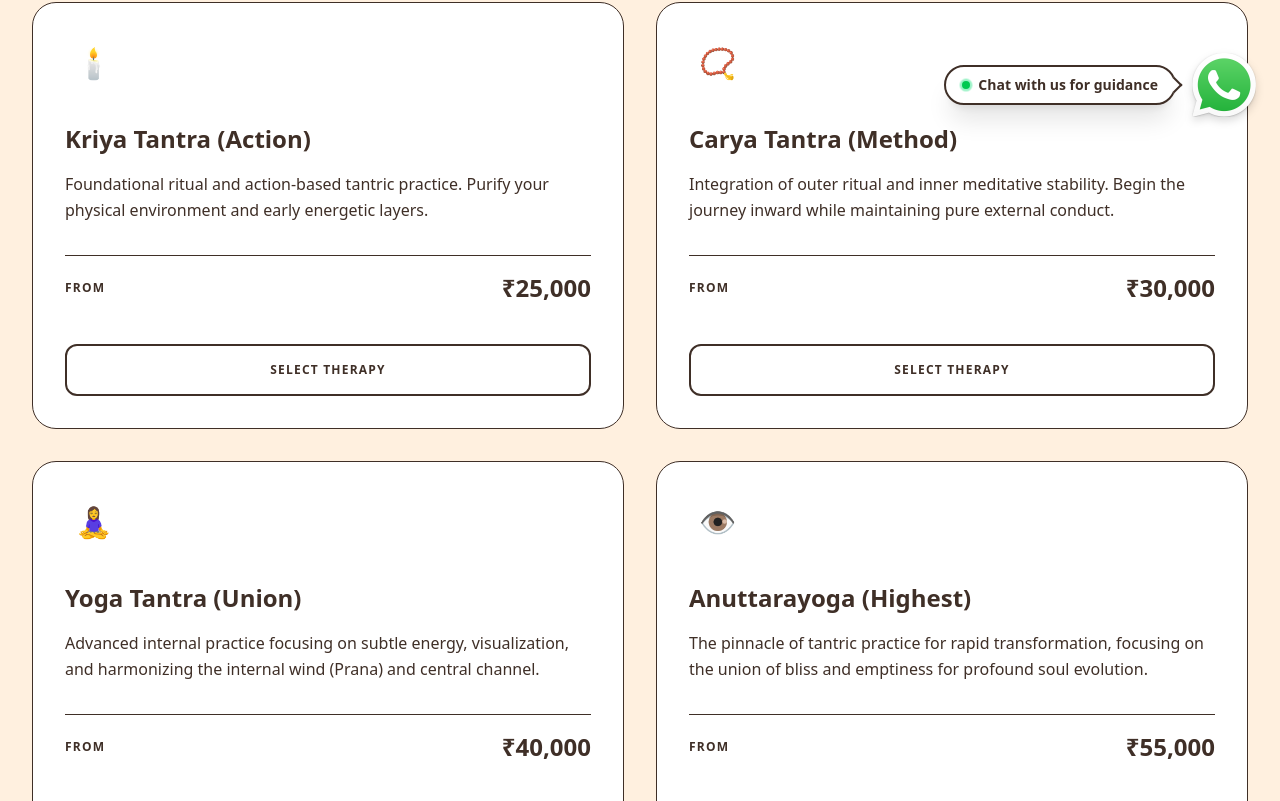
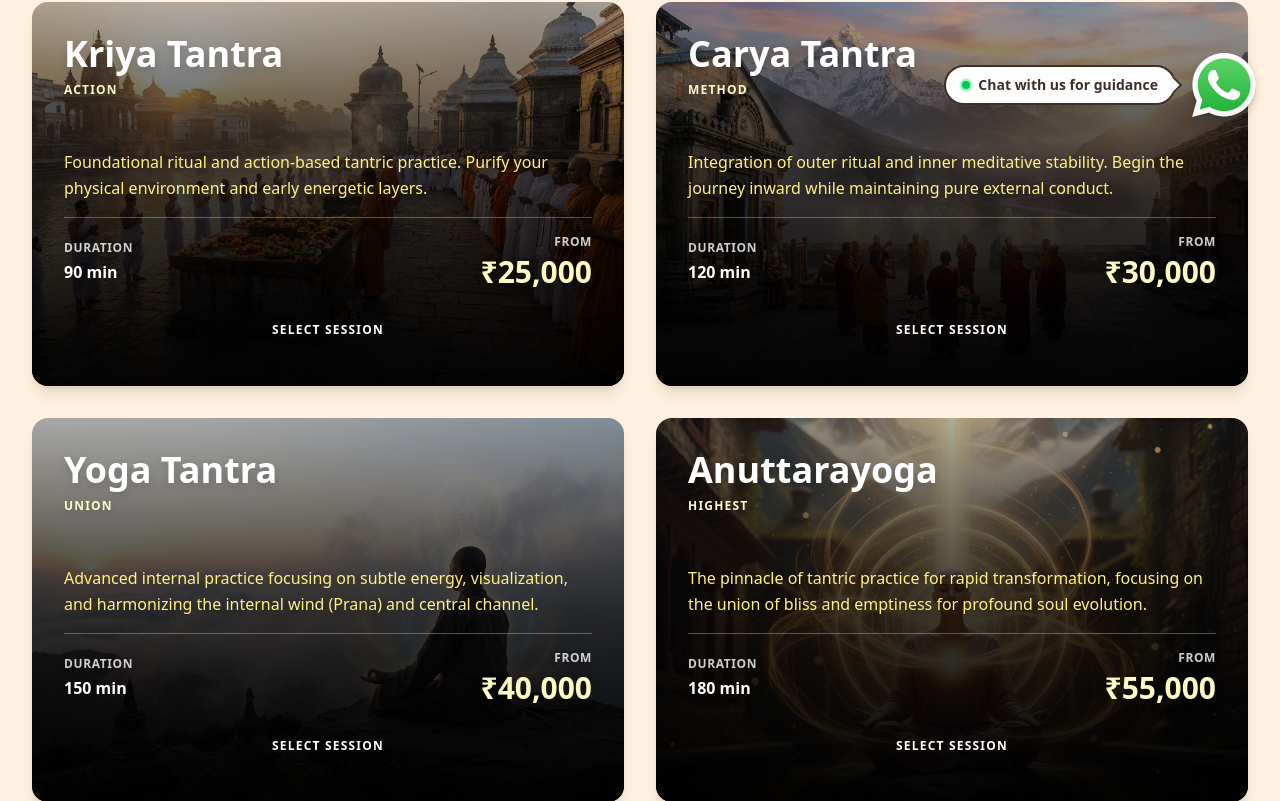
Before and after one commit to HarshalPatel1972/a1-tantra, a Next.js app: page /therapies in a window 1280 px wide. Shown: the part 659-1460 px from the top of the page. Built offline with nearby package versions, Linux system fonts and the light colour scheme; no server answers.

Commit message:
Update Therapies page to use Homepage's image cards, reset Sacred Journey layout, add avatar to CTA

```diff
--- a/app/therapies/page.tsx
+++ b/app/therapies/page.tsx
@@ -1,38 +1,47 @@
 "use client";
 
 import Link from "next/link";
+import Image from "next/image";
 import Footer from "@/components/Footer";
 import JsonLd from "@/components/JsonLd";
 
 export default function TherapiesPage() {
   const therapies = [
     {
-      title: "Kriya Tantra (Action)",
+      title: "Kriya Tantra",
+      subtitle: "Action",
       description: "Foundational ritual and action-based tantric practice. Purify your physical environment and early energetic layers.",
-      icon: "🕯️",
+      image: "/images/Kriya-Tantra.jpg",
       price: "₹25,000",
-      slug: "kriya-tantra"
+      slug: "kriya-tantra",
+      duration: "90 min"
     },
     {
-      title: "Carya Tantra (Method)",
+      title: "Carya Tantra",
+      subtitle: "Method",
       description: "Integration of outer ritual and inner meditative stability. Begin the journey inward while maintaining pure external conduct.",
-      icon: "📿",
+      image: "/images/Carya-Tantra.jpg",
       price: "₹30,000",
-      slug: "carya-tantra"
+      slug: "carya-tantra",
+      duration: "120 min"
     },
     {
-      title: "Yoga Tantra (Union)",
+      title: "Yoga Tantra",
+      subtitle: "Union",
       description: "Advanced internal practice focusing on subtle energy, visualization, and harmonizing the internal wind (Prana) and central channel.",
-      icon: "🧘‍♀️",
+      image: "/images/Yoga-Tantra.jpg",
       price: "₹40,000",
-      slug: "yoga-tantra"
+      slug: "yoga-tantra",
+      duration: "150 min"
     },
     {
-      title: "Anuttarayoga (Highest)",
+      title: "Anuttarayoga",
+      subtitle: "Highest",
       description: "The pinnacle of tantric practice for rapid transformation, focusing on the union of bliss and emptiness for profound soul evolution.",
-      icon: "👁️",
+      image: "/images/Anuttarayoga-Tantra.jpg",
       price: "₹55,000",
-      slug: "anuttarayoga-tantra"
+      slug: "anuttarayoga-tantra",
+      duration: "180 min"
     },
   ];
 
@@ -124,30 +133,75 @@ export default function TherapiesPage() {
             {therapies.map((therapy, idx) => (
               <div
                 key={idx}
-                className="group p-8 bg-white border border-deep-brown/10 hover:border-accent-red rounded-3xl transition-all duration-500 hover:shadow-[0_20px_50px_rgba(0,0,0,0.05)] flex flex-col justify-between"
+                className="group relative h-96 rounded-2xl overflow-hidden shadow-lg hover:shadow-2xl transition-all duration-300 flex flex-col justify-end"
               >
+                {/* Background Image */}
+                <Image
+                  src={therapy.image}
+                  alt={therapy.title}
+                  fill
+                  className="object-cover object-center group-hover:scale-110 transition-transform duration-500"
+                  quality={90}
+                />
+
+                {/* Dark Overlay */}
+                <div className="absolute inset-0 bg-linear-to-t from-black/95 via-black/70 to-black/30"></div>
+                <div className="absolute inset-0 bg-linear-to-b from-transparent to-black/40"></div>
+
+                {/* Content */}
+                <div className="relative z-10 p-8 flex flex-col h-full justify-between">
                   <div>
-                  <div className="w-14 h-14 bg-cream rounded-2xl flex items-center justify-center text-3xl mb-8 transition-transform duration-500 group-hover:scale-110">
-                    {therapy.icon}
-                  </div>
-                  <h3 className="font-title text-2xl font-bold text-deep-brown mb-4">
+                    <h3
+                      style={{ mixBlendMode: "lighten" }}
+                      className="font-title text-3xl md:text-4xl font-bold text-white mb-2 drop-shadow-lg"
+                    >
                       {therapy.title}
                     </h3>
-                  <p className="text-deep-brown/60 leading-relaxed mb-8 font-body">
+                    <p
+                      style={{ mixBlendMode: "lighten" }}
+                      className="font-nav text-xs font-bold uppercase tracking-widest text-yellow-100 drop-shadow-lg"
+                    >
+                      {therapy.subtitle}
+                    </p>
+                  </div>
+
+                  <div className="space-y-4">
+                    <p
+                      style={{ mixBlendMode: "lighten" }}
+                      className="font-body text-sm md:text-base text-yellow-200 leading-relaxed drop-shadow-md"
+                    >
                       {therapy.description}
                     </p>
+
+                    <div className="flex items-center justify-between pt-4 border-t border-white/30">
+                      <div className="flex flex-col gap-1">
+                        <span className="text-xs uppercase tracking-wider text-white/80 font-semibold drop-shadow-md">
+                          Duration
+                        </span>
+                        <span className="font-nav text-base font-bold text-white drop-shadow-lg">
+                          {therapy.duration}
+                        </span>
                       </div>
-                <div>
-                  <div className="flex items-center justify-between py-4 border-t border-deep-brown/5 mb-6">
-                    <span className="text-xs font-nav font-bold uppercase tracking-widest text-deep-brown/40">From</span>
-                    <span className="text-2xl font-title font-bold text-accent-red">{therapy.price}</span>
+                      <div className="flex flex-col gap-1 items-end">
+                        <span className="text-xs uppercase tracking-wider text-white/80 font-semibold drop-shadow-md">
+                          From
+                        </span>
+                        <span
+                          style={{ mixBlendMode: "screen" }}
+                          className="font-title text-2xl md:text-3xl font-bold text-yellow-100 drop-shadow-lg"
+                        >
+                          {therapy.price}
+                        </span>
                       </div>
+                    </div>
+
                     <Link
                       href={`/book-session?service=${therapy.slug}`}
-                    className="flex items-center justify-center w-full py-4 border-2 border-deep-brown text-deep-brown font-nav font-bold uppercase tracking-widest text-xs rounded-xl hover:bg-deep-brown hover:text-cream transition-all duration-300"
+                      className="block text-center mt-4 w-full py-4 bg-accent-red text-white font-nav font-bold uppercase tracking-widest text-xs rounded-xl hover:bg-white hover:text-accent-red transition-all duration-300"
                     >
-                    Select Therapy
+                      Select Session
                     </Link>
+                  </div>
                 </div>
               </div>
             ))}
@@ -209,21 +263,19 @@ export default function TherapiesPage() {
             <h2 className="font-title text-4xl md:text-5xl font-bold text-deep-brown mb-16">
               Your Sacred Journey
             </h2>
-            <div className="grid grid-cols-1 md:grid-cols-2 lg:grid-cols-4 gap-x-8 gap-y-16 mt-16">
+            <div className="grid grid-cols-1 md:grid-cols-4 gap-8">
               {[
                 { step: "01", title: "Consultation", desc: "A 20-minute call to align our energy and set your healing intention." },
                 { step: "02", title: "Preparation", desc: "Guided practices sent to you to prepare your body for the sacred flow." },
                 { step: "03", title: "The Session", desc: "A 90-minute immersive therapy session focused on your specific blockages." },
                 { step: "04", title: "Integration", desc: "Aftercare guidance to help you ground the transformation into daily life." }
               ].map((item, i) => (
-                <div key={i} className="relative p-8 pt-16 bg-white border border-deep-brown/10 rounded-[2rem] shadow-lg hover:shadow-2xl transition-all duration-300 text-center">
-                  <div className="absolute -top-10 left-1/2 -translate-x-1/2 w-20 h-20 rounded-full border-4 border-cream shadow-xl overflow-hidden bg-accent-red flex items-center justify-center">
-                    {/* eslint-disable-next-line @next/next/no-img-element */}
-                    <img src={`https://api.dicebear.com/7.x/micah/svg?seed=${item.title}&backgroundColor=ac3b3b`} alt={`Step ${item.step}`} className="w-full h-full object-cover" />
-                  </div>
-                  <span className="text-accent-red font-bold text-sm tracking-widest mb-2 block uppercase">{item.step}</span>
-                  <h4 className="font-title text-xl font-bold text-deep-brown mb-4">{item.title}</h4>
-                  <p className="text-sm text-deep-brown/70 leading-relaxed font-body">{item.desc}</p>
+                <div key={i} className="relative p-8 bg-white border border-deep-brown/5 rounded-3xl">
+                  <span className="absolute -top-4 left-1/2 -translate-x-1/2 w-10 h-10 bg-accent-red text-cream flex items-center justify-center rounded-full font-bold text-xs shadow-xl">
+                    {item.step}
+                  </span>
+                  <h4 className="font-title text-xl font-bold text-deep-brown mb-3 mt-4">{item.title}</h4>
+                  <p className="text-sm text-deep-brown/50 leading-relaxed">{item.desc}</p>
                 </div>
               ))}
             </div>
@@ -243,7 +295,14 @@ export default function TherapiesPage() {
                   Request Consultation <i className="ri-arrow-right-line"></i>
                 </Link>
               </div>
-              <div className="hidden lg:block w-72 h-72 rounded-full border border-cream/10 animate-pulse" />
+              <div className="hidden lg:flex w-72 h-72 rounded-full border-[6px] border-cream shadow-2xl bg-accent-red items-center justify-center overflow-hidden relative z-20 hover:scale-105 transition-transform duration-500">
+                {/* eslint-disable-next-line @next/next/no-img-element */}
+                <img
+                  src="https://api.dicebear.com/7.x/micah/svg?seed=A1TantraHealing&backgroundColor=ac3b3b"
+                  alt="Tantra Guide Avatar"
+                  className="w-full h-full object-cover"
+                />
+              </div>
             </div>
             {/* Decorative background circle */}
             <div className="absolute top-0 right-0 w-96 h-96 bg-accent-red/10 rounded-full blur-[100px] -mr-48 -mt-48" />
```
Lines whose indentation alone changed are shown as unchanged.
